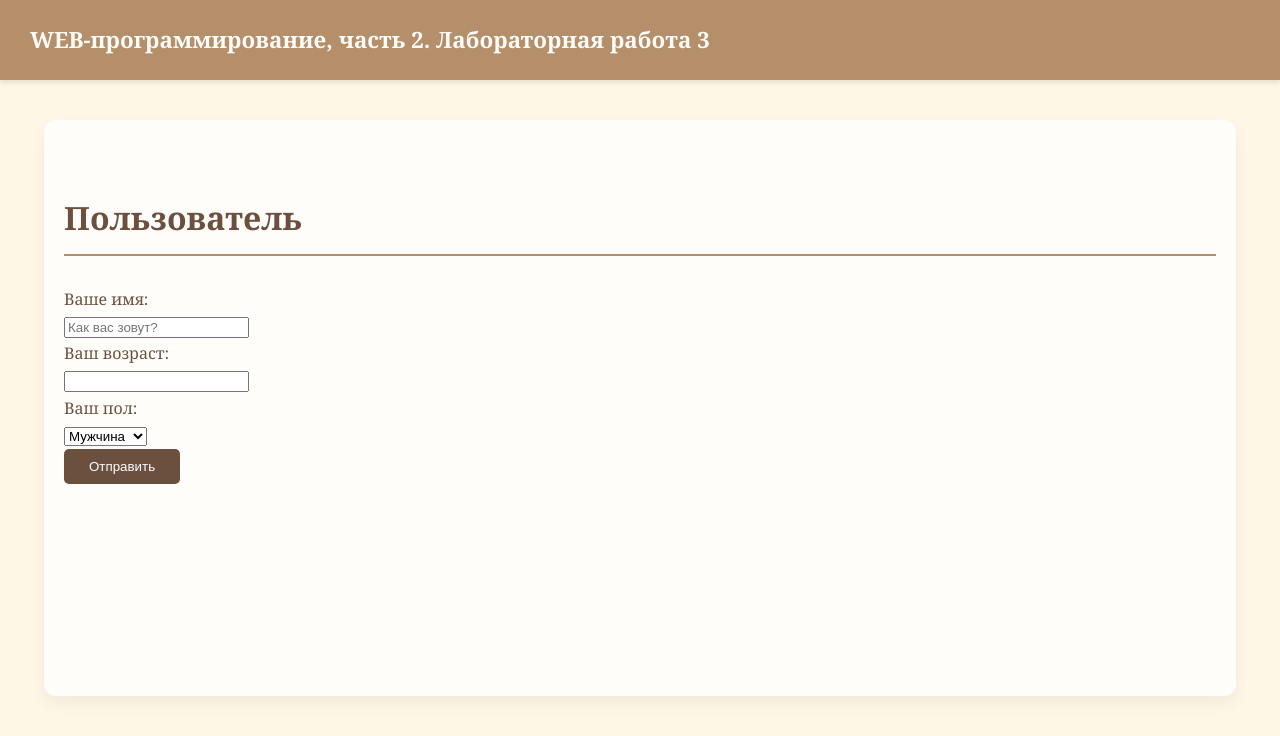
After one commit to Sonika456/web_lab2, a Flask app: page /lab3/form1 in a window 1280 px wide. The commit adds this page. Shown: the top 736 px of the page. Run offline with Flask 3, Linux system fonts and the light colour scheme.

Commit message:
Форма

```diff
--- a/lab1.py
+++ b/lab1.py
@@ -18,6 +18,7 @@ def lab11():
     status_418_url = url_for('lab1.status_418')
     error_url = url_for('lab1.cause_error')
     css_path = url_for("static", filename="lab1.css")
+    index_url = url_for('index')
     return '''
     <!doctype html>
     <html>
@@ -32,7 +33,7 @@ def lab11():
                 Werkzeug, а также шаблонизатор Jinja2. Относится к категории так называемых микрофреймворков — минималистичных
                 каркасов веб-приложений, сознательно предоставляющих лишь самые базовые возможности.
             </p>
-
+            <a href="''' + index_url + '''">На главную страницу</a>
             <div class="route-list">
                 <h2>Список роутов</h2>
                 <ul>
--- a/lab2.py
+++ b/lab2.py
@@ -4,6 +4,7 @@ lab2 = Blueprint('lab2', __name__)
 
 @lab2.route('/lab2/')
 def lab22():
+    index_url = url_for('index')
     route_list = [
         (name, address, desc)
         for name, address, desc in LAB2_ROUTES
@@ -20,7 +21,7 @@ def lab22():
             links.append( (url, route_path, route_desc) )
         except Exception as e:
             links.append( (route_path, route_path, route_desc) )
-    return render_template('lab2.html', lab2_links=links)
+    return render_template('lab2.html', lab2_links=links, index_url=index_url)
 
 @lab2.route('/lab2/a')
 def a():
--- a/lab3.py
+++ b/lab3.py
@@ -25,3 +25,11 @@ def del_cookie():
     resp.set_cookie('age')
     resp.set_cookie('name_color')
     return resp
+
+
+@lab3.route('/lab3/form1')
+def form1():
+    user = request.args.get('user')
+    age = request.args.get('age')
+    sex = request.args.get('sex')
+    return render_template('/lab3/form1.html', user=user, age=age, sex=sex)
--- a/templates/lab2.html
+++ b/templates/lab2.html
@@ -7,6 +7,7 @@
 {% block main %}
     <h1>Шаблоны</h1>
     <div>Тема лабораторной - шаблоны. Список сделанных страниц</div>
+    <a href="{{index_url}}">На главную страницу</a>
     <ol>
         {% for url, path, desc in lab2_links %}
             <li style="margin-bottom: 10px;">
--- /dev/null
+++ b/templates/lab3/form1.html
@@ -0,0 +1,47 @@
+{% extends "base.html" %}
+
+{% block lab %}Лабораторная работа 3{% endblock %}
+
+{% block main %}
+    {% if user %}
+
+    <h1> Привет, {{ user }}!</h1>
+    <h2>Добро пожаловать на наш сайт!</h2>
+
+    <div>Ваш возраст: {{ age }}</div>
+    <div>Ваш пол: {{ sex }}</div>
+
+    <div>
+        <a href="/lab3/form1">Заново</a>
+    </div>
+
+    {% else %}
+
+    <h1>Пользователь </h1>
+
+    <form>
+        <label>Ваше имя: </label>
+        <div>
+            <input type="text" placeholder="Как вас зовут?" name="user">
+        </div>
+
+        <label>Ваш возраст:</label>
+        <div>
+            <input type="number" name="age">
+        </div>
+
+        <label>Ваш пол:</label>
+        <div>
+            <select name="sex">
+                <option value="male">Мужчина</option>
+                <option value="female">Женщина</option>
+            </select>
+        </div>
+
+        <div>
+            <button type="submit">Отправить </button>
+        </div>
+    </form>
+
+    {% endif %}
+{% endblock %}
```
